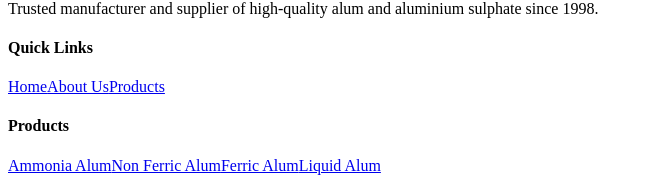
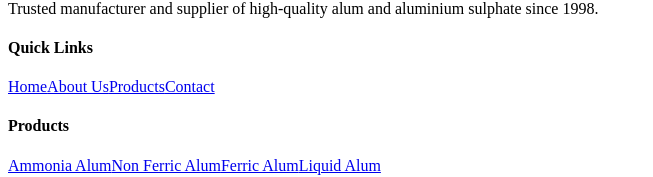
Before and after one commit to shreeaura14/ambica, a React (Vite) app: page / in a window 1280 px wide. Shown: the part 4382-4559 px from the top of the page, without its empty margins (0-653 px from the left). Built offline with nearby package versions, Linux system fonts and the light colour scheme; no server answers; the HTML template or start-up script is replaced by a standard one.

Commit message:
Update Footer.tsx

```diff
--- a/src/app/components/Footer.tsx
+++ b/src/app/components/Footer.tsx
@@ -26,6 +26,7 @@ export function Footer() {
               <Link to="/" className="block text-gray-300 hover:text-[#00B4D8] transition-colors">Home</Link>
               <Link to="/about" className="block text-gray-300 hover:text-[#00B4D8] transition-colors">About Us</Link>
               <Link to="/products" className="block text-gray-300 hover:text-[#00B4D8] transition-colors">Products</Link>
+              <Link to="/contact" className="block text-gray-300 hover:text-[#00B4D8] transition-colors">Contact</Link>
             </div>
           </div>
 
```
